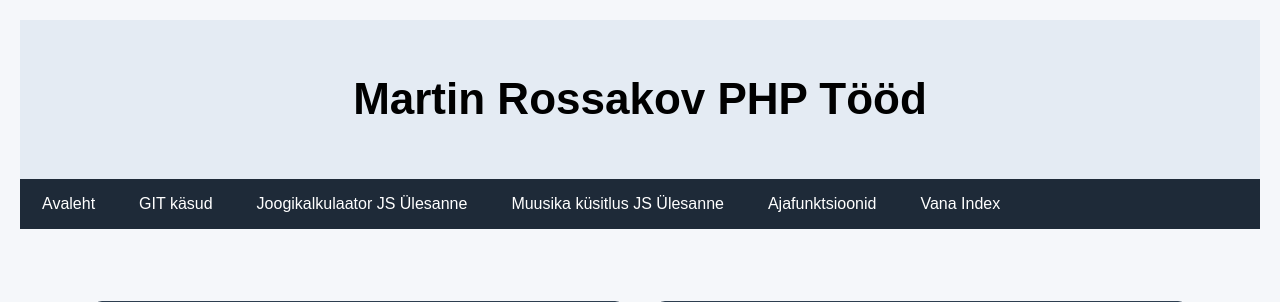
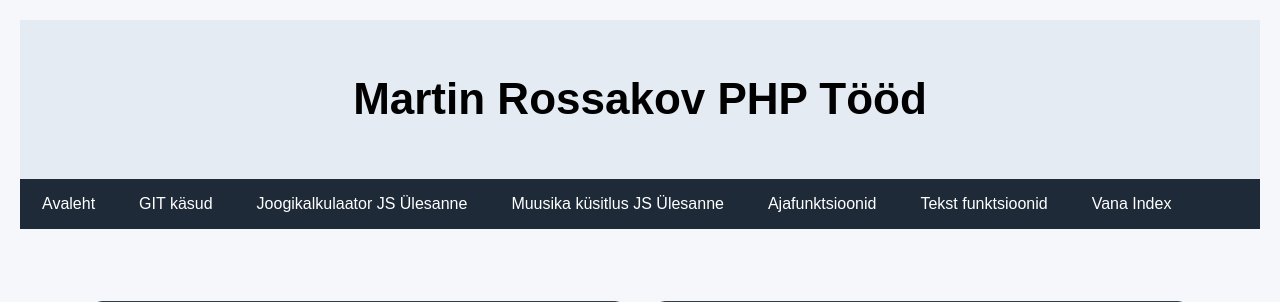
Before and after one commit to painkiller102k/veebPHP, a PHP site: page / in a window 1280 px wide. Shown: the top 302 px of the page. Run offline with PHP 8.4, Linux system fonts and the light colour scheme.

Commit message:
nav updated

```diff
--- a/nav.php
+++ b/nav.php
@@ -5,6 +5,7 @@
         <li><a href="?link=kalkulaator.php">Joogikalkulaator JS Ülesanne</a></li>
         <li><a href="?link=muusikakusitlus.php">Muusika küsitlus JS Ülesanne</a></li>
         <li><a href="?link=ajaFunktsioonid.php">Ajafunktsioonid</a></li>
+        <li><a href="?link=tekstFunktsioonid.php">Tekst funktsioonid</a></li>
         <li><a href="https://martinrossakov24.thkit.ee/" target="_blank">Vana Index</a></li>
     </ul>
 </nav>
```
